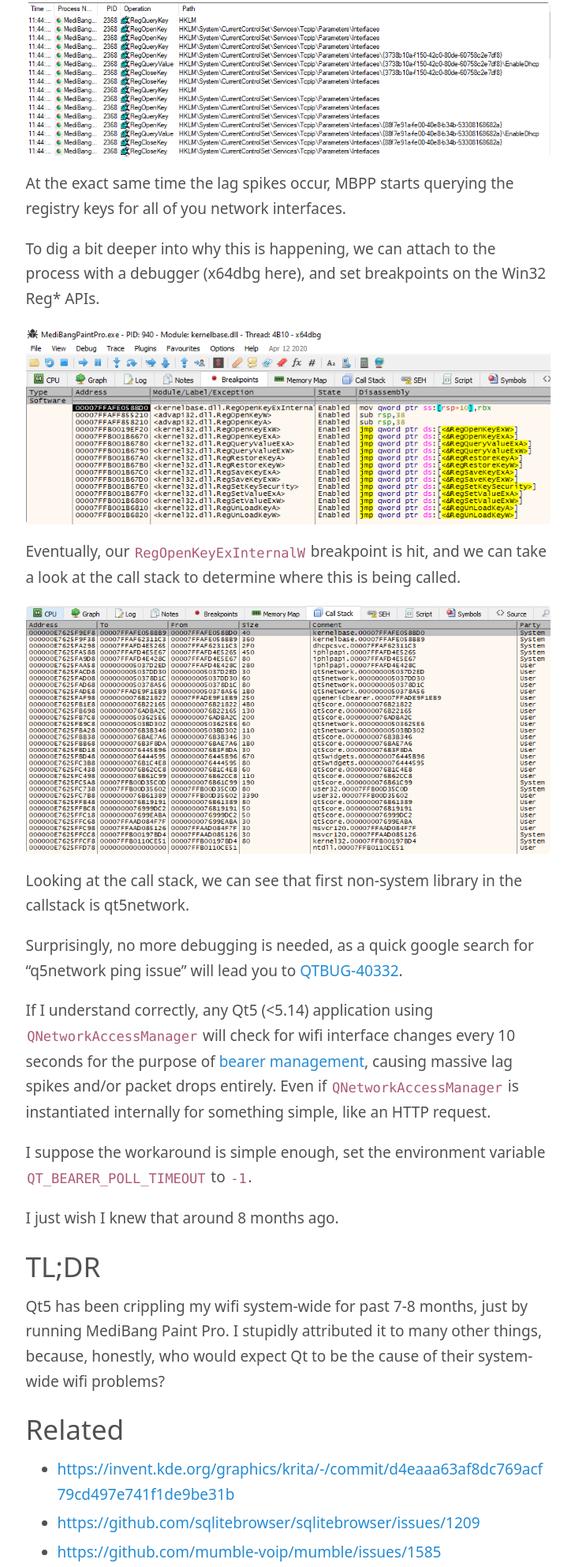
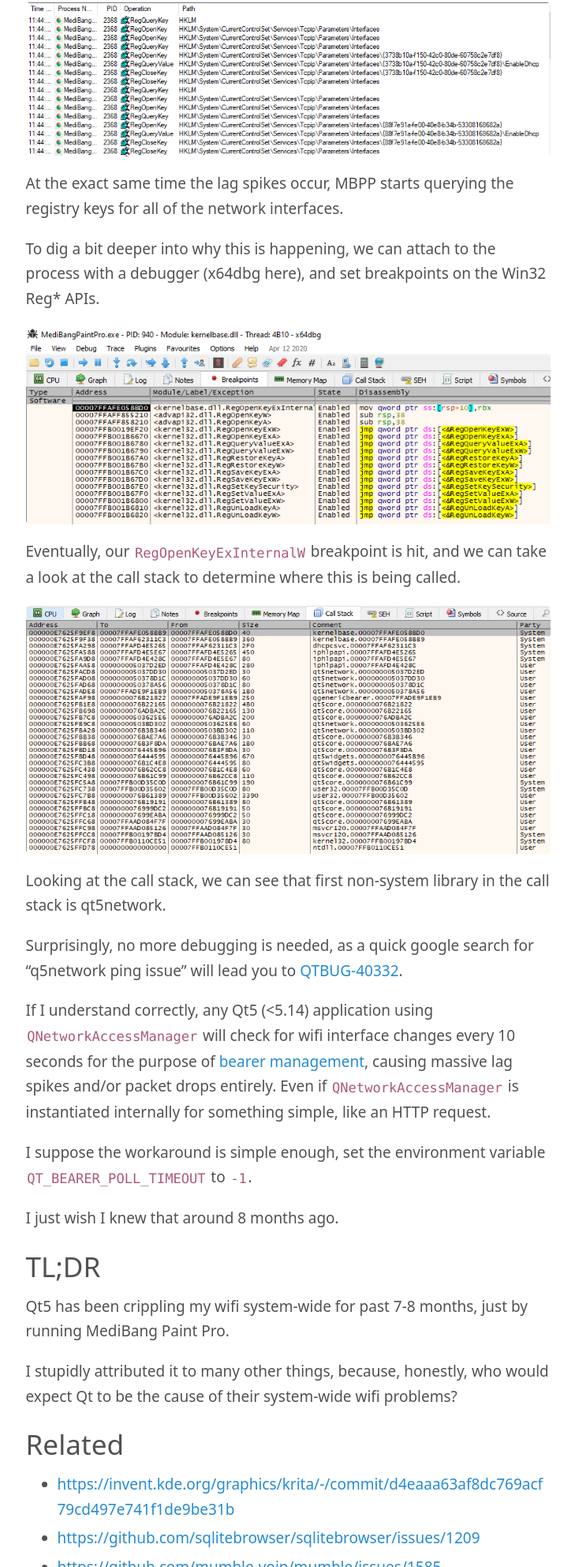
Before and after one commit to Andoryuuta/andoryuuta.github.io, a plain HTML site: page posts/diagnosing-an-unsual-wifi-issue/index.html in a window 1280 px wide. Shown: the part 4762-6746 px from the top of the page at 79% size, without its empty margins (338-1067 px from the left). Drawn offline with nearby package versions, Linux system fonts and the light colour scheme.

Commit message:
update wifi issue article

```diff
--- a/posts/diagnosing-an-unsual-wifi-issue/index.html
+++ b/posts/diagnosing-an-unsual-wifi-issue/index.html
@@ -253,21 +253,22 @@
 <h2 id="why-1">Why!?</h2>
 <p>Why the hell would digital painting software cause wifi lag spikes?</p>
 <p>As it turns out, there are <a href="https://www.reddit.com/r/medibangpaint/comments/br6ruw/medibang_interrupting_wifi_connection/">multiple</a> <a href="https://www.reddit.com/r/medibangpaint/comments/aj440q/help_medibang_makes_my_discord_calls_lag/">instances</a> <a href="https://www.reddit.com/r/medibangpaint/comments/enuucb/wifi/">of</a> <a href="https://twitter.com/SomeLizardGuy/status/1223575145597423616">people</a> <a href="https://www.deviantart.com/trelock/journal/Need-Help-Medibang-s-disdain-for-my-Wifi-606655928">complaining</a> about this issue with MBPP.</p>
-<p>If we take a quick look with ProcMon, we can see that it&rsquo;s definitely doing something odd.</p>
+<p>If we take a quick look with Process Monitor, we can see that it&rsquo;s definitely doing something odd.</p>
 <p><img src="procmon_filter.png" alt="screenshot of procmon filter"></p>
 <p><img src="procmon.png" alt="screenshot of procmon log, showing MediBangPaintPro.exe querying the network interface registry keys"></p>
-<p>At the exact same time the lag spikes occur, MBPP starts querying the registry keys for all of you network interfaces.</p>
+<p>At the exact same time the lag spikes occur, MBPP starts querying the registry keys for all of the network interfaces.</p>
 <p>To dig a bit deeper into why this is happening, we can attach to the process with a debugger (x64dbg here), and set breakpoints on the Win32 Reg* APIs.</p>
 <p><img src="x64dbg_registry_function_breakpoints.png" alt="screenshot of x64dbg registry API breakpoints"></p>
 <p>Eventually, our <code>RegOpenKeyExInternalW</code> breakpoint is hit, and we can take a look at the call stack to determine where this is being called.</p>
 <p><img src="callstack.png" alt="screenshot of x64dbg callstack"></p>
-<p>Looking at the call stack, we can see that first non-system library in the callstack is qt5network.</p>
+<p>Looking at the call stack, we can see that first non-system library in the call stack is qt5network.</p>
 <p>Surprisingly, no more debugging is needed, as a quick google search for &ldquo;q5network ping issue&rdquo; will lead you to <a href="https://bugreports.qt.io/browse/QTBUG-40332?focusedCommentId=390766&amp;page=com.atlassian.jira.plugin.system.issuetabpanels%3Acomment-tabpanel">QTBUG-40332</a>.</p>
 <p>If I understand correctly, any Qt5 (&lt;5.14) application using <code>QNetworkAccessManager</code> will check for wifi interface changes every 10 seconds for the purpose of <a href="https://doc.qt.io/qt-5/bearer-management.html">bearer management</a>, causing massive lag spikes and/or packet drops entirely. Even if <code>QNetworkAccessManager</code> is instantiated internally for something simple, like an HTTP request.</p>
 <p>I suppose the workaround is simple enough, set the environment variable <code>QT_BEARER_POLL_TIMEOUT</code> to <code>-1</code>.</p>
 <p>I just wish I knew that around 8 months ago.</p>
 <h2 id="tldr">TL;DR</h2>
-<p>Qt5 has been crippling my wifi system-wide for past 7-8 months, just by running MediBang Paint Pro. I stupidly attributed it to many other things, because, honestly, who would expect Qt to be the cause of their system-wide wifi problems?</p>
+<p>Qt5 has been crippling my wifi system-wide for past 7-8 months, just by running MediBang Paint Pro.</p>
+<p>I stupidly attributed it to many other things, because, honestly, who would expect Qt to be the cause of their system-wide wifi problems?</p>
 <h2 id="related">Related</h2>
 <ul>
 <li><a href="https://invent.kde.org/graphics/krita/-/commit/d4eaaa63af8dc769acf79cd497e741f1de9be31b">https://invent.kde.org/graphics/krita/-/commit/d4eaaa63af8dc769acf79cd497e741f1de9be31b</a></li>
```
